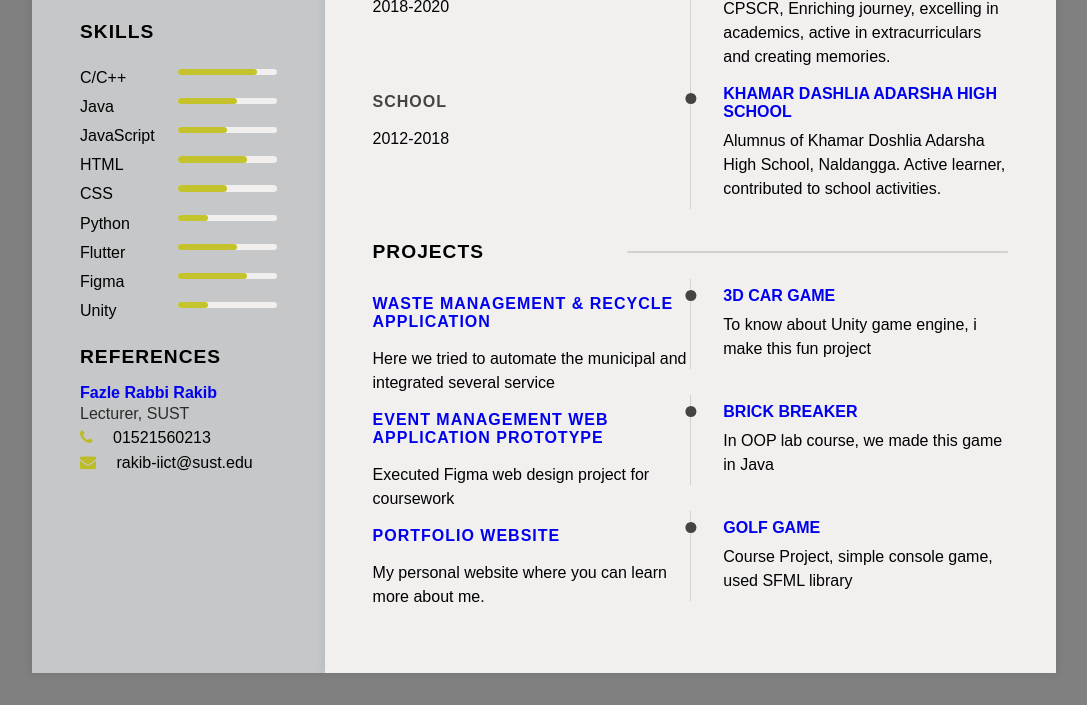
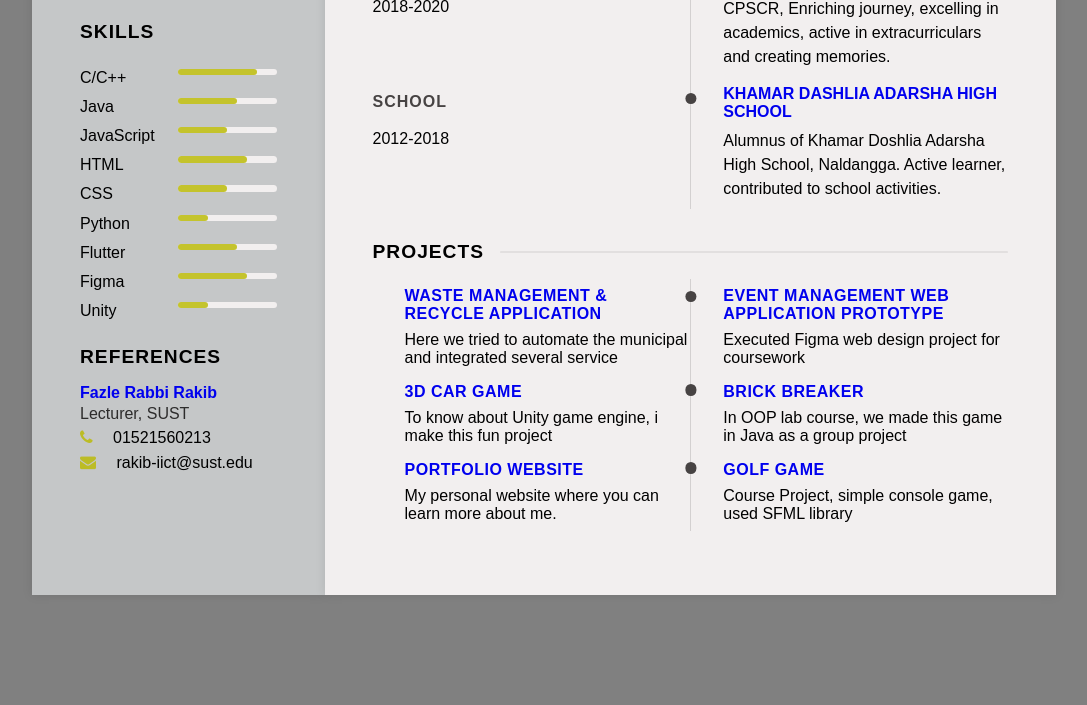
Before and after one commit to Farzine/My_resume, a plain HTML site: page index.html in a window 1280 px wide. Shown: the part 851-1556 px from the top of the page, without its empty margins (96-1183 px from the left). After the commit the page ends 1478 px from the top, so only its background shows below. Drawn offline with Linux system fonts and the light colour scheme.

Commit message:
project section added

```diff
--- a/index.html
+++ b/index.html
@@ -242,45 +242,45 @@
 
                 <section class="education sect"> <!-- Project Section -->
                     <h3 class="right-title">Projects</h3>
-                    <div class="timeline"> <!-- Project 1 -->
-                        <div class="left-tl-content">
-                            <h4 class="tl-title"><a style="text-decoration:none" href="https://github.com/Farzine/waste_management_and_recycle_application">Waste Management & Recycle Application</a></h4>
-                            <p class="para">Here we tried to automate the municipal and integrated several service</p>
+                    <div class="timeline-project"> <!-- Project 1 -->
+                        <div class="left-tl-content-project">
+                            <h4 class="tl-title-project"><a style="text-decoration:none" href="https://github.com/Farzine/waste_management_and_recycle_application">Waste Management & Recycle Application</a></h4>
+                            <p class="para-project">Here we tried to automate the municipal and integrated several service</p>
                         </div>
-                        <div class="right-tl-content"> <!-- Project 2 -->
-                            <div class="tl-content">
-                                <h4 class="tl-title-2"><a style="text-decoration:none" href="https://github.com/Farzine/3D_Car_Game_With_Unity">3D Car Game</a></h4>
-                                <p class="para">To know about Unity game engine, i make this fun project </p>
+                        <div class="right-tl-content-project"> <!-- Project 2 -->
+                            <div class="tl-content-project">
+                                <h4 class="tl-title-2-project"><a style="text-decoration:none" href="https://github.com/Farzine/Event-Management-Web-Application-Prototype">Event Management Web Application Prototype</a></h4>
+                                <p class="para-project">Executed Figma web design project for coursework</p>
                             </div>
 
                     </div>
 
                     </div>
 
-                    <div class="timeline"> <!-- Project 3 -->
-                        <div class="left-tl-content">
-                            <h4 class="tl-title"><a style="text-decoration:none" href="https://github.com/Farzine/Event-Management-Web-Application-Prototype">Event Management Web Application Prototype</a></h4>
-                            <p class="para">Executed Figma web design project for coursework</p>
+                    <div class="timeline-project"> <!-- Project 3 -->
+                        <div class="left-tl-content-project">
+                            <h4 class="tl-title-project"><a style="text-decoration:none" href="https://github.com/Farzine/3D_Car_Game_With_Unity">3D Car Game</a></h4>
+                            <p class="para-project">To know about Unity game engine, i make this fun project </p>
                         </div>
-                        <div class="right-tl-content">
-                            <div class="tl-content">
-                                <h4 class="tl-title-2"><a style="text-decoration:none" href="https://github.com/Farzine/Java-Swing-GameProject">Brick Breaker</a></h4>
-                                <p class="para">In OOP lab course, we made this game in Java</p>
+                        <div class="right-tl-content-project">
+                            <div class="tl-content-project">
+                                <h4 class="tl-title-2-project"><a style="text-decoration:none" href="https://github.com/Farzine/Java-Swing-GameProject">Brick Breaker</a></h4>
+                                <p class="para-project">In OOP lab course, we made this game in Java as a group project</p>
                             </div>
 
                     </div>
 
                     </div>
 
-                    <div class="timeline"> <!-- Project 4 -->
-                        <div class="left-tl-content">
-                            <h4 class="tl-title"><a style="text-decoration:none" href="https://farzine.github.io/farzinehossen/">Portfolio Website</a></h4>
-                            <p class="para">My personal website where you can learn more about me.</p>
+                    <div class="timeline-project"> <!-- Project 4 -->
+                        <div class="left-tl-content-project">
+                            <h4 class="tl-title-project"><a style="text-decoration:none" href="https://farzine.github.io/farzinehossen/">Portfolio Website</a></h4>
+                            <p class="para-project">My personal website where you can learn more about me.</p>
                         </div>
-                        <div class="right-tl-content">
-                            <div class="tl-content">
-                                <h4 class="tl-title-2"><a style="text-decoration:none" href="https://github.com/Farzine/Golf_Game_SFML_GAME">Golf Game</a></h4>
-                                <p class="para">Course Project, simple console game, used SFML library</p>
+                        <div class="right-tl-content-project">
+                            <div class="tl-content-project">
+                                <h4 class="tl-title-2-project"><a style="text-decoration:none" href="https://github.com/Farzine/Golf_Game_SFML_GAME">Golf Game</a></h4>
+                                <p class="para-project">Course Project, simple console game, used SFML library</p>
                             </div>
 
                     </div>
--- a/style.css
+++ b/style.css
@@ -206,8 +206,8 @@ body{
     position: absolute;
     right: 0;
     bottom: -5px;
-    width: 60%;
-    height: 2px;top: 50%;
+    width: 80%;
+    height: 1px;top: 50%;
     background-color: rgb(211, 208, 208);
     transform: translateY(-50%);
     border-radius: 10px;
@@ -262,3 +262,56 @@ body{
     border-radius: 50%;
 
 }
+
+
+
+.timeline-project{
+    display: grid;
+    grid-template-columns: repeat(2, 1fr);
+
+
+}
+.left-tl-content-project{
+
+    padding-left: 2rem;
+    padding-bottom: 0.5rem;
+
+
+}
+.tl-title-project{
+    font-size: 1rem;
+    font-weight: 700;
+    color: rgb(71, 67, 67);
+    text-transform: uppercase;
+    letter-spacing: 0.5px;
+    padding: 0.5rem 0;
+
+}
+.tl-title-2-project{
+    font-size: 1rem;
+    font-weight: 700;
+    color: rgb(71, 67, 67);
+    text-transform: uppercase;
+    letter-spacing: 0.5px;
+    padding: 0.5rem 0;
+
+}
+.tl-content-project{
+    border-left: 1px solid rgb(211, 208, 208);
+    position: relative;
+    padding-left: 2rem;
+    padding-bottom: 0.5rem;
+
+}
+.tl-title-2-project::before{
+    content: "";
+    position: absolute;
+    left: 0px;
+    top: 12%;
+    width: 0.7rem;
+    height: 0.7rem;
+    background-color: rgb(71, 67, 67);
+    transform: translateX(-50%);
+    border-radius: 50%;
+
+}
```
